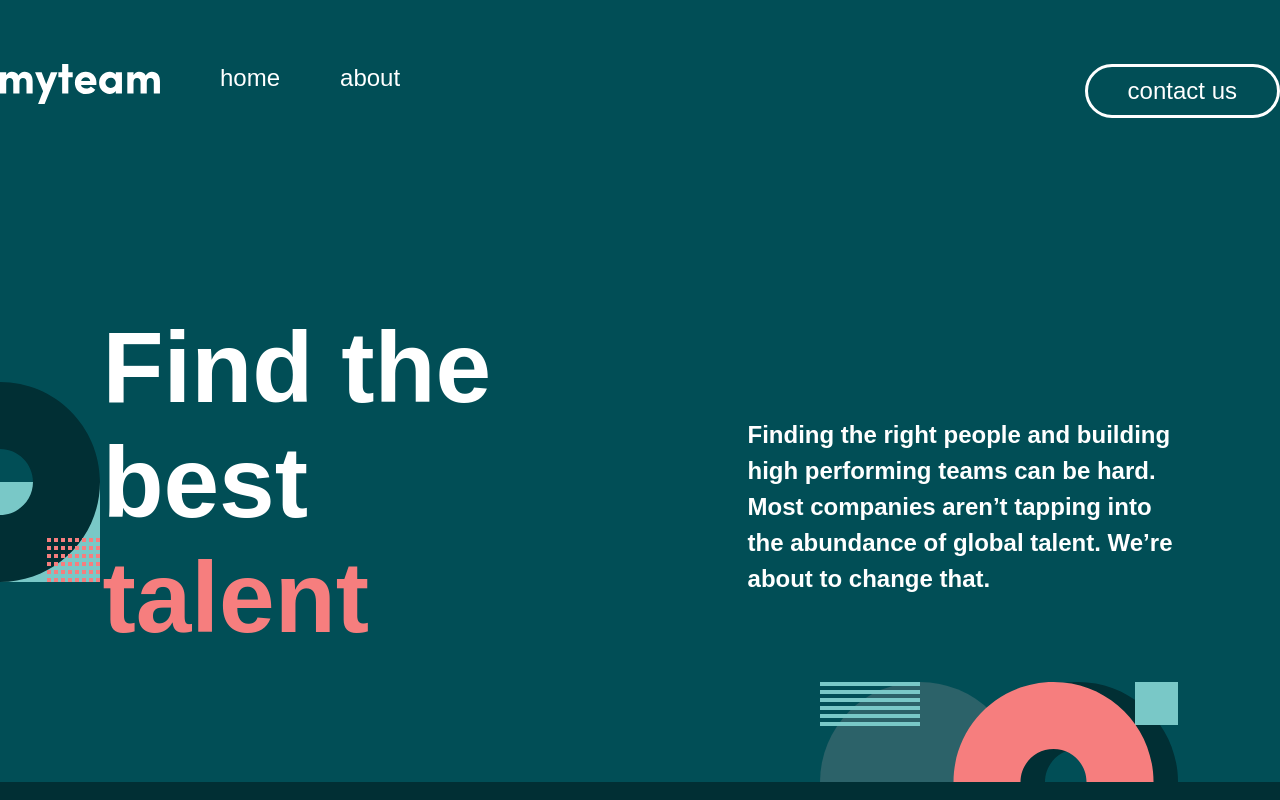
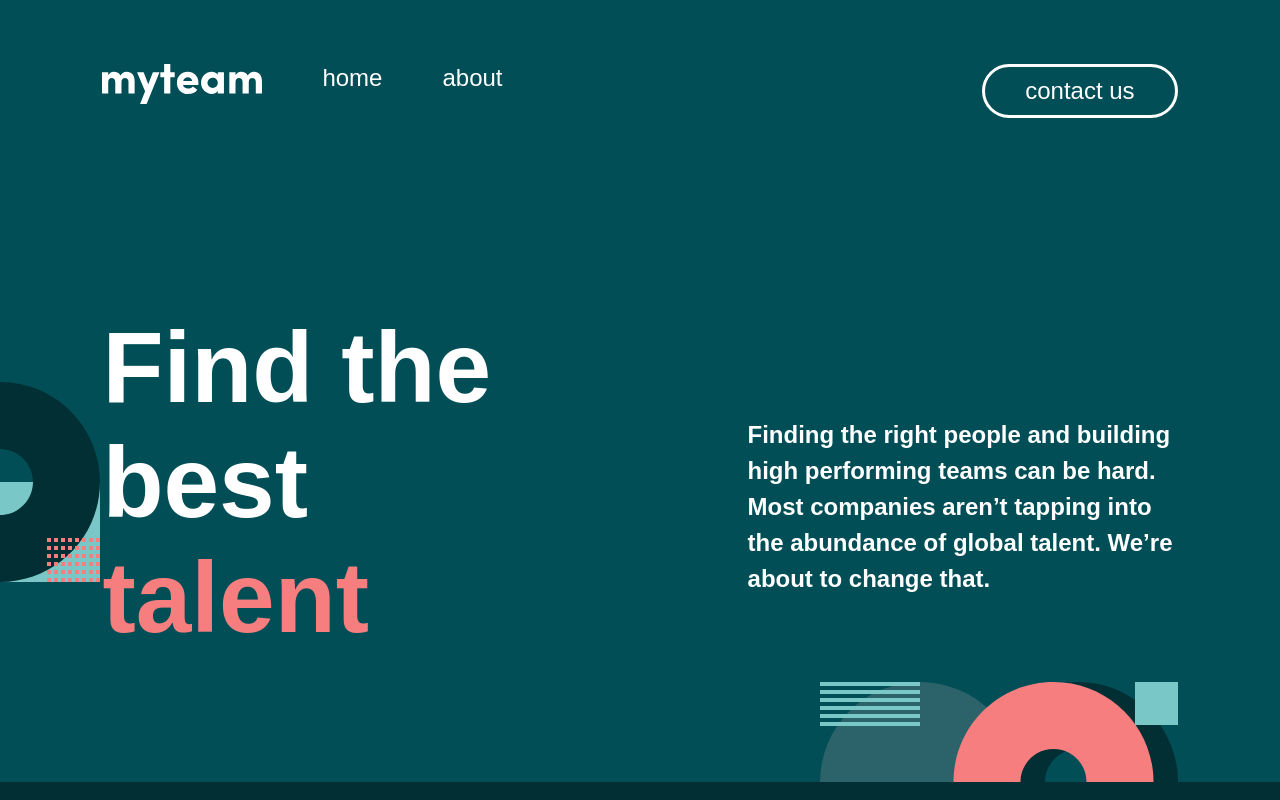
Before and after one commit to monsterkosh/teambravo, a plain HTML site: page index.html in a window 1280 px wide. Shown: the top 800 px of the page. Drawn offline with Linux system fonts and the light colour scheme.

Commit message:
nav padding fix

```diff
--- a/assets/style/devices/desktop.css
+++ b/assets/style/devices/desktop.css
@@ -13,7 +13,7 @@ footer {
 }
 
 .nav {
-    padding: 5% 0%;
+    padding: 5% 8%;
 }
 
 .nav-left {
```
